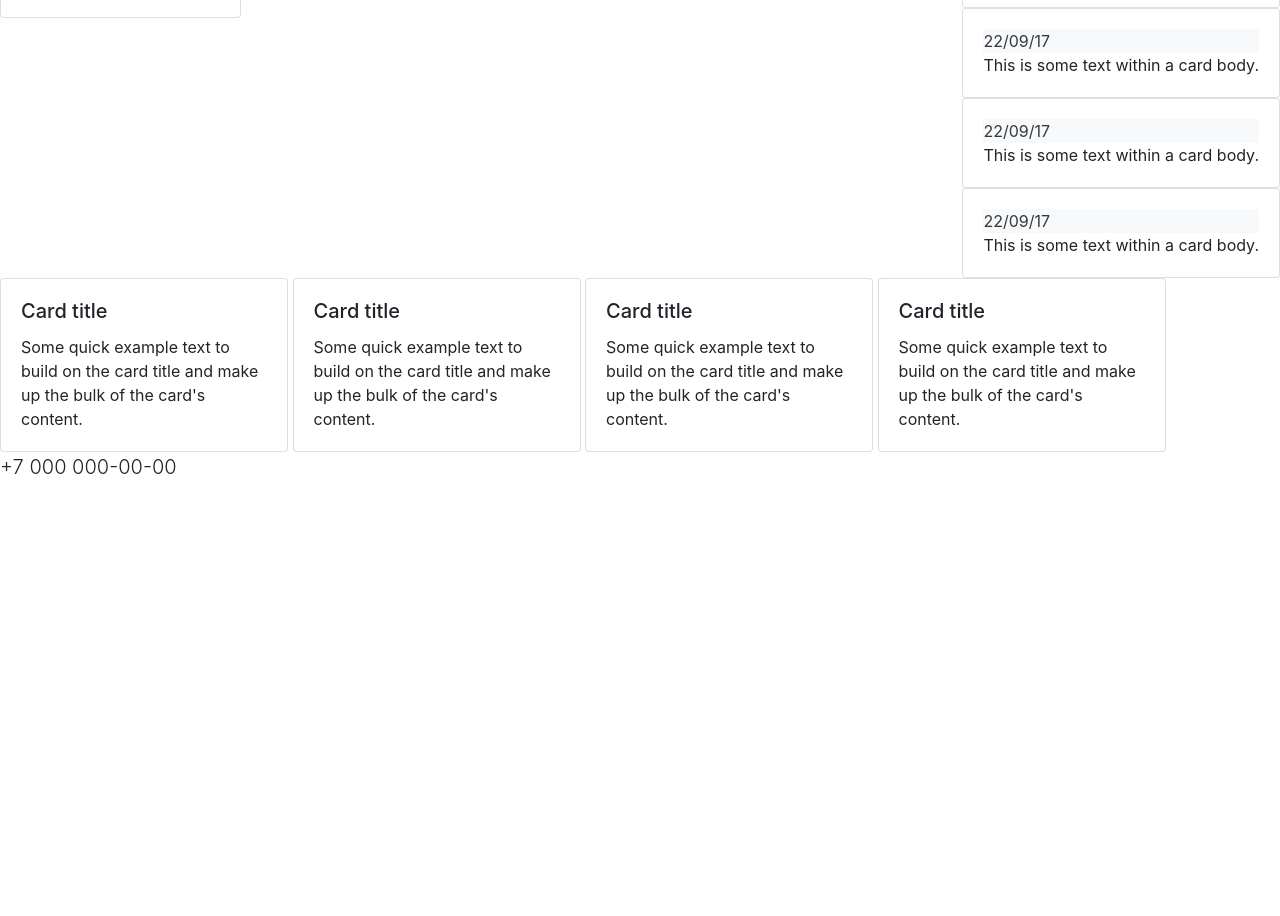
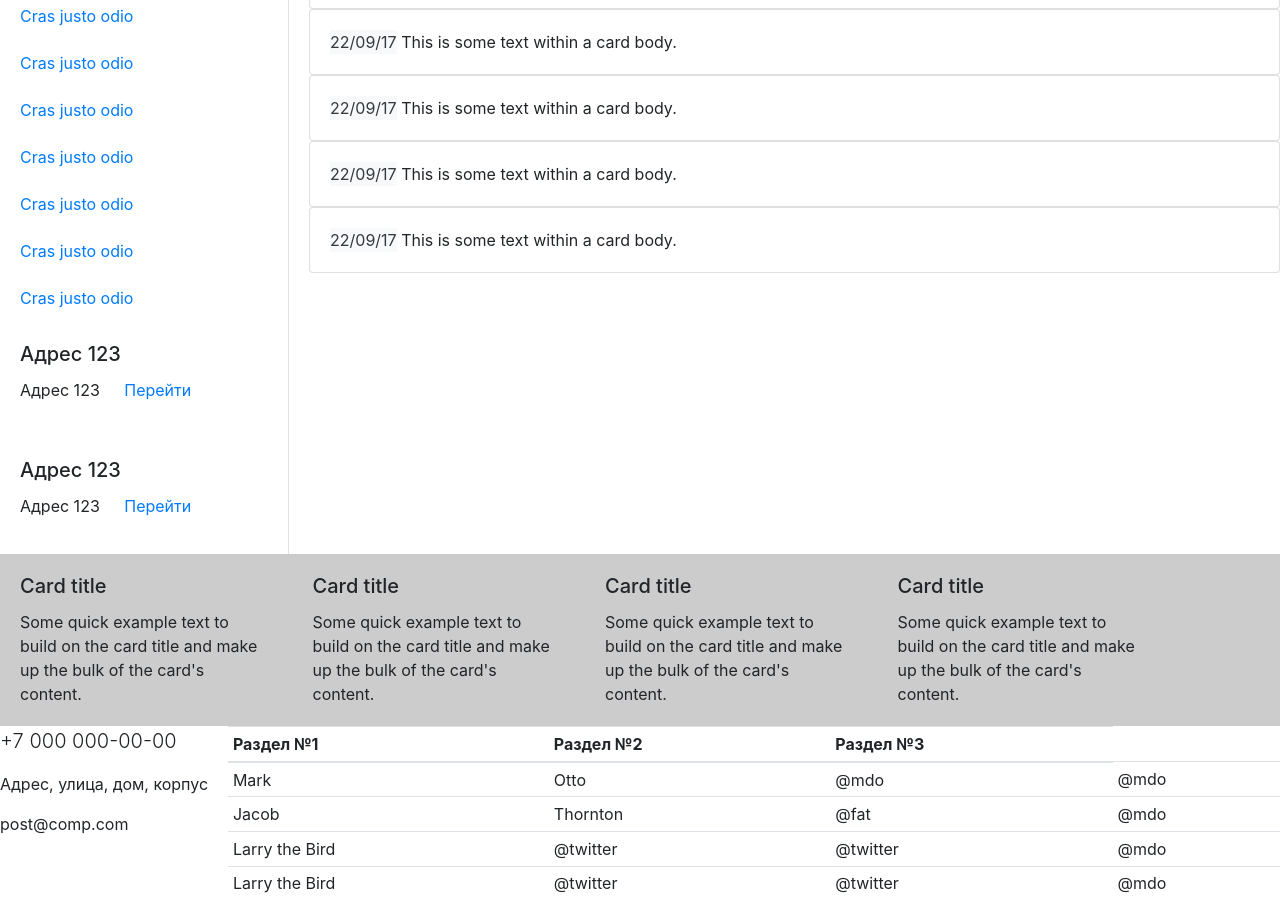
Before and after one commit to centaurea1/company-bootstrap, a plain HTML site: page index.html in a window 1280 px wide. Shown: the part 384-1300 px from the top of the page. Before the commit the page ends 882 px from the top, so only its background shows below. Drawn offline with nearby package versions, Linux system fonts and the light colour scheme.

Commit message:
add image

```diff
--- a/css/style.css
+++ b/css/style.css
@@ -1,15 +1,53 @@
+.header .dropdown-toggle {
+    border-radius: 30px;
+    border: 1px solid #cccccc;
+}
+
+.object .list-group li {
+    border: none;
+}
+
 .object {
     float: left;
+    margin-right: 20px;
 }
 
 .main {
-    float: right;
+    clear: both;
 }
 
 .news {
     clear: both;
 }
 
+.main .object .card {
+    border: none;
+}
+
+.main .object .card-text {
+    display: inline-block;
+    margin-right: 20px;
+}
+
+.main .general .card .date {
+    display: inline-block;
+}
+
+.news {
+    background: #cccccc;
+}
+
 .news .card {
     display: inline-block;
+    background: none;
+    border: none;
 }
+
+.footer .contacts {
+    float: left;
+    margin-right: 20px;
+}
+
+.footer {
+    clear: both;
+}
--- a/index.html
+++ b/index.html
@@ -12,7 +12,7 @@
 
 <body>
     <header class="header">
-        <nav class="navbar navbar-expand-lg navbar-light bg-light">
+        <nav class="navbar navbar-expand-lg navbar-light">
             <a class="navbar-brand" href="#">Company</a>
             <button class="navbar-toggler" type="button" data-toggle="collapse" data-target="#navbarNav" aria-controls="navbarNav" aria-expanded="false"
                 aria-label="Toggle navigation">
@@ -40,7 +40,7 @@
                 </ul>
             </div>
             <div class="dropdown">
-                <button class="btn btn-secondary dropdown-toggle" type="button" id="dropdownMenuButton" data-toggle="dropdown" aria-haspopup="true"
+                <button class="btn dropdown-toggle bg-white text-dark" type="button" id="dropdownMenuButton" data-toggle="dropdown" aria-haspopup="true"
                     aria-expanded="false">
                     Личный кабинет
                 </button>
@@ -53,61 +53,93 @@
             <p class="lead">+7 000 000-00-00</p>
             <h1 class="text-hide" style="background-image: url('image/heart.svg'); width: 50px; height: 50px;">Bootstrap</h1>
         </nav>
-        <img src="..." class="img-fluid" alt="Responsive image">
+        <img src="image/banner.jpg" class="img-fluid" alt="Responsive image">
     </header>
 
-    <aside class="object">
-        <h1>Объект №51</h1>
+    <section class="main">
+        <aside class="object border-right">
+            <p class="bg-white text-dark">Адрес 123</p>
+            <h1 class="bg-white text-dark">Объект №51</h1>
             <ul class="list-group">
-            <li class="list-group-item">Cras justo odio</li>
-            <li class="list-group-item">Dapibus ac facilisis in</li>
-            <li class="list-group-item">Morbi leo risus</li>
-            <li class="list-group-item">Porta ac consectetur ac</li>
-            <li class="list-group-item">Vestibulum at eros</li>
+                <li class="list-group-item d-flex justify-content-between align-items-center">
+                    <a href="#">Cras justo odio</a>
+                    <span class="badge badge-primary badge-pill" style="display: none;">14</span>
+                </li>
+                <li class="list-group-item d-flex justify-content-between align-items-center">
+                    <a href="#">Cras justo odio</a>
+                    <span class="badge badge-primary badge-pill" style="display: none;">2</span>
+                </li>
+                <li class="list-group-item d-flex justify-content-between align-items-center">
+                    <a href="#">Cras justo odio</a>
+                    <span class="badge badge-primary badge-pill" style="display: none;">1</span>
+                </li>
+                <li class="list-group-item d-flex justify-content-between align-items-center">
+                    <a href="#">Cras justo odio</a>
+                    <span class="badge badge-primary badge-pill" style="display: none;">14</span>
+                </li>
+                <li class="list-group-item d-flex justify-content-between align-items-center">
+                    <a href="#">Cras justo odio</a>
+                    <span class="badge badge-primary badge-pill" style="display: none;">2</span>
+                </li>
+                <li class="list-group-item d-flex justify-content-between align-items-center">
+                    <a href="#">Cras justo odio</a>
+                    <span class="badge badge-primary badge-pill" style="display: none;">1</span>
+                </li>
+                <li class="list-group-item d-flex justify-content-between align-items-center">
+                    <a href="#">Cras justo odio</a>
+                    <span class="badge badge-primary badge-pill" style="display: none;">1</span>
+                </li>
             </ul>
+            <div class="card" style="width: 18rem;">
+                <div class="card-body">
+                    <h5 class="card-title">Адрес 123</h5>
+                    <p class="card-text">Адрес 123</p>
+                    <a href="#" class="card-link">Перейти</a>
+                </div>
+            </div>
+            <div class="card" style="width: 18rem;">
+                <div class="card-body">
+                    <h5 class="card-title">Адрес 123</h5>
+                    <p class="card-text">Адрес 123</p>
+                    <a href="#" class="card-link">Перейти</a>
+                </div>
+            </div>
         </aside>
-
-    <section class="main">
+        <section class="general">
             <h2>Уведомления</h2>
             <div class="card">
                 <div class="card-body">
-                <div class="bg-light text-dark">22/09/17</div>
+                    <div class="date bg-light text-dark">22/09/17</div>
+                    This is someThis is some text within a card body.
+                </div>
+            </div>
+            <div class="card">
+                <div class="card-body">
+                    <div class="date bg-light text-dark">22/09/17</div>
                     This is some text within a card body.
                 </div>
             </div>
             <div class="card">
                 <div class="card-body">
-                <div class="bg-light text-dark">22/09/17</div>
+                    <div class="date bg-light text-dark">22/09/17</div>
                     This is some text within a card body.
                 </div>
             </div>
             <div class="card">
                 <div class="card-body">
+                    <div class="date bg-light text-dark">22/09/17</div>
                     This is some text within a card body.
                 </div>
             </div>
             <div class="card">
                 <div class="card-body">
-                <div class="bg-light text-dark">22/09/17</div>
-                This is some text within a card body.
-            </div>
-        </div>
-        <div class="card">
-            <div class="card-body">
-                <div class="bg-light text-dark">22/09/17</div>
-                This is some text within a card body.
-            </div>
-        </div>
-        <div class="card">
-            <div class="card-body">
-                <div class="bg-light text-dark">22/09/17</div>
+                    <div class="date bg-light text-dark">22/09/17</div>
                     This is some text within a card body.
                 </div>
             </div>
         </section>
-
+    </section>
     <section class="news">
-        <div class="background">
         <div class="card" style="width: 18rem;">
             <div class="card-body">
                 <h5 class="card-title">Card title</h5>
@@ -132,7 +164,6 @@
                 <p class="card-text">Some quick example text to build on the card title and make up the bulk of the card's content.</p>
             </div>
         </div>
-        </div>
     </section>
 
     <footer class="footer">
@@ -140,14 +171,51 @@
             <div class="social-icon"></div>
             <div class="adress">
                 <p class="lead">+7 000 000-00-00</p>
-                    <p></p>
-                    <p></p>
+                <p>Адрес, улица, дом, корпус</p>
+                <p>post@comp.com</p>
             </div>
         </aside>
         <section class="nav">
-
+            <table class="table table-sm">
+                <thead>
+                    <tr>
+                        <th>Раздел №1</th>
+                        <th>Раздел №2</th>
+                        <th>Раздел №3</th>
+                    </tr>
+                </thead>
+                <tbody>
+                    <tr>
+                        <td>Mark</td>
+                        <td>Otto</td>
+                        <td>@mdo</td>
+                        <td>@mdo</td>
+                    </tr>
+                    <tr>
+                        <td>Jacob</td>
+                        <td>Thornton</td>
+                        <td>@fat</td>
+                        <td>@mdo</td>
+                    </tr>
+                    <tr>
+                        <td>Larry the Bird</td>
+                        <td>@twitter</td>
+                        <td>@twitter</td>
+                        <td>@mdo</td>
+                    </tr>
+                    <tr>
+                        <td>Larry the Bird</td>
+                        <td>@twitter</td>
+                        <td>@twitter</td>
+                        <td>@mdo</td>
+                    </tr>
+                </tbody>
+            </table>
         </section>
     </footer>
+
+    <script>
+    </script>
 
     <script src="https://code.jquery.com/jquery-3.2.1.slim.min.js" integrity="sha384-KJ3o2DKtIkvYIK3UENzmM7KCkRr/rE9/Qpg6aAZGJwFDMVNA/GpGFF93hXpG5KkN"
         crossorigin="anonymous"></script>
```
Also changed, not shown: image/banner.jpg (added), image/green.png (added), image/sprite-footer.png (added). Lines whose indentation alone changed are shown as unchanged.
